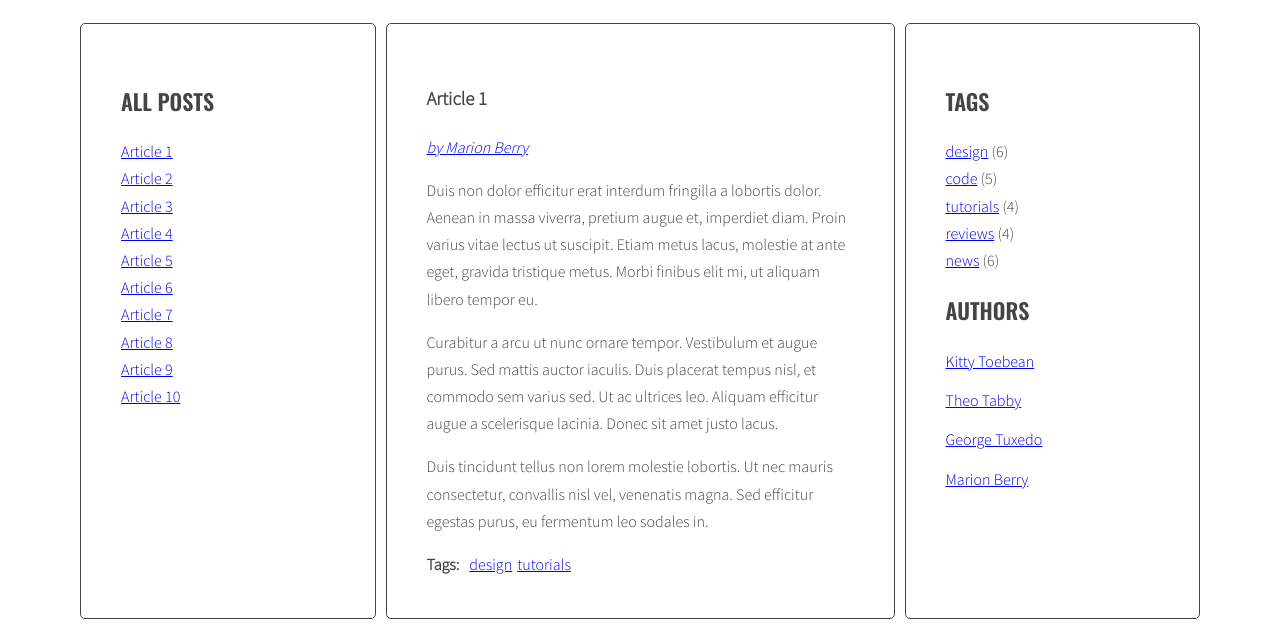
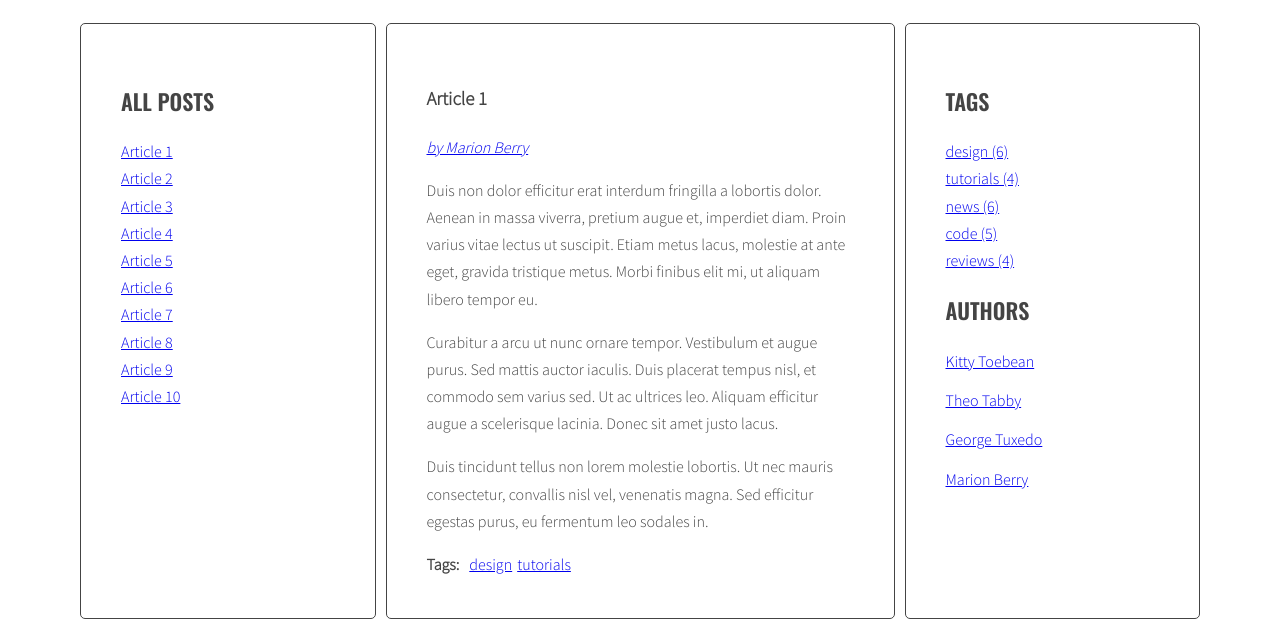
Before and after one commit to julia-kocik/javascript-blog, a website: page index.html in a window 1280 px wide. Shown: the part 220-847 px from the top of the page. Drawn offline with nearby package versions, Linux system fonts and the light colour scheme.

Commit message:
Add tagList

```diff
--- a/index.html
+++ b/index.html
@@ -181,11 +181,7 @@
             <aside class="sidebar">
               <h2 class="section-title">Tags</h2>
               <ul class="list tags">
-                <li><a href="#">design</a> <span>(6)</span></li>
-                <li><a href="#">code</a> <span>(5)</span></li>
-                <li><a href="#">tutorials</a> <span>(4)</span></li>
-                <li><a href="#">reviews</a> <span>(4)</span></li>
-                <li><a href="#">news</a> <span>(6)</span></li>
+
               </ul>
               <h2 class="section-title">Authors</h2>
               <ul class="list authors">
--- a/js/script.js
+++ b/js/script.js
@@ -31,7 +31,8 @@
     optTitleSelector = '.post-title',
     optTitleListSelector = '.titles',
     optArticleTagsSelector = '.post-tags .list',
-    optArticleAuthorSelector = '.post .post-author';
+    optArticleAuthorSelector = '.post .post-author',
+    optTagsListSelector = '.tags.list';
 
   function generateTitleLinks(customSelector = '') {
     /* [DONE] remove contents of titleList */
@@ -62,6 +63,8 @@
   generateTitleLinks();
 
   function generateTags() {
+    /* [NEW] create a new variable allTags with an empty object */
+    let allTags = {};
     /* find all articles */
     const articles = document.querySelectorAll(optArticleSelector);
     /* START LOOP: for every article: */
@@ -80,12 +83,32 @@
         const tagHTML = '<li><a href="#tag-' + tag + '"><span>' + tag + '</span></a></li>';
         /* add generated code to html variable */
         html = html + tagHTML;
+        /* [NEW] check if this link is NOT already in allTags */
+        if(!allTags[tag]) {
+        /* [NEW] add tag to allTags object */
+          allTags[tag] = 1;
+        } else {
+          allTags[tag]++;
+        }
         /* END LOOP: for each tag */
       }
       /* insert HTML of all the links into the tags wrapper */
       tagList.innerHTML = html;
     /* END LOOP: for every article: */
     }
+    /* [NEW] find list of tags in right column */
+    const tagList = document.querySelector('.tags');
+    /* [NEW] create variable for all links HTML code */
+    let allTagsHTML = '';
+    /* [NEW] START LOOP: for each tag in allTags: */
+    for(let tag in allTags){
+    /* [NEW] generate code of a link and add it to allTagsHTML */
+      allTagsHTML += '<li><a href="#tag-' + tag + '">' +  tag + ' (' + allTags[tag] + ') ' + '</a></li>';
+      console.log(allTagsHTML);
+    }
+    /* [NEW] END LOOP: for each tag in allTags: */
+    /*[NEW] add HTML from allTagsHTML to tagList */
+    tagList.innerHTML = allTagsHTML;
   }
   generateTags();
 
```
